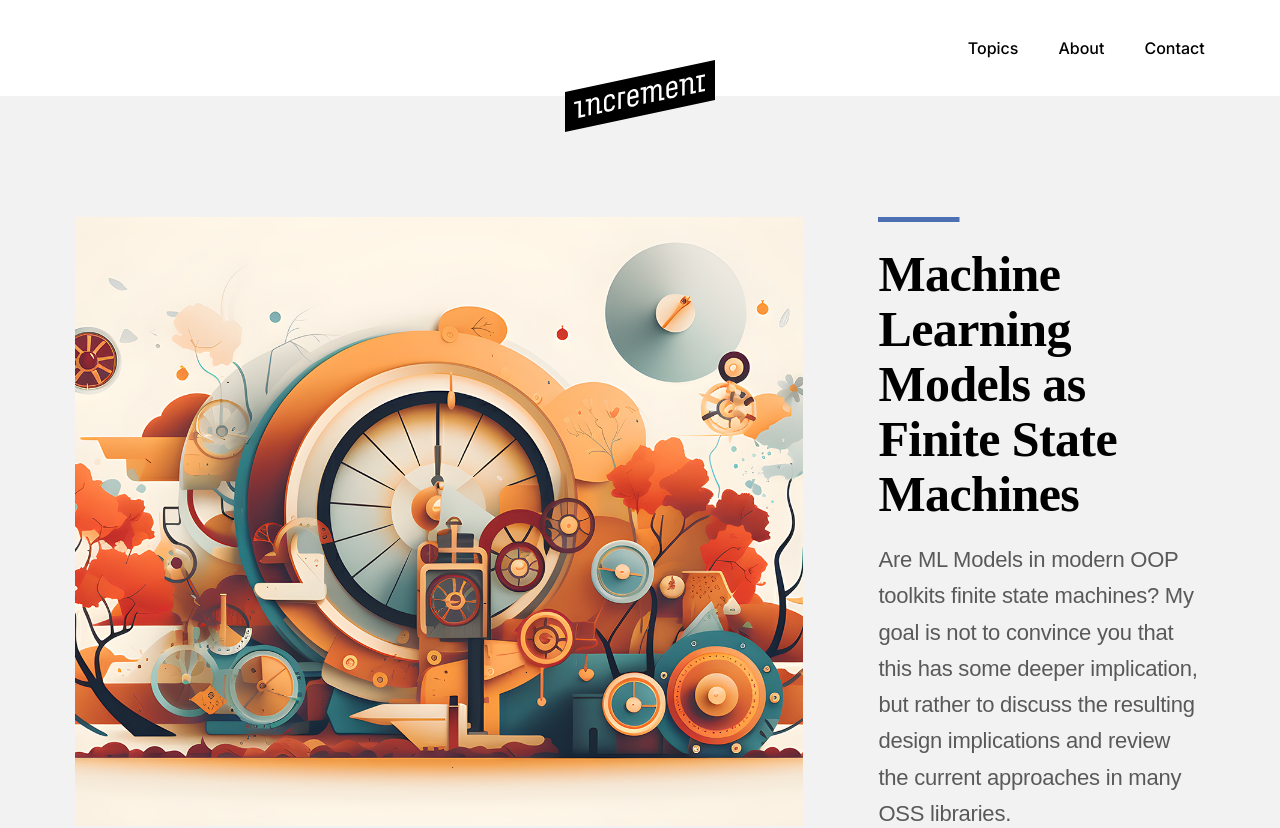
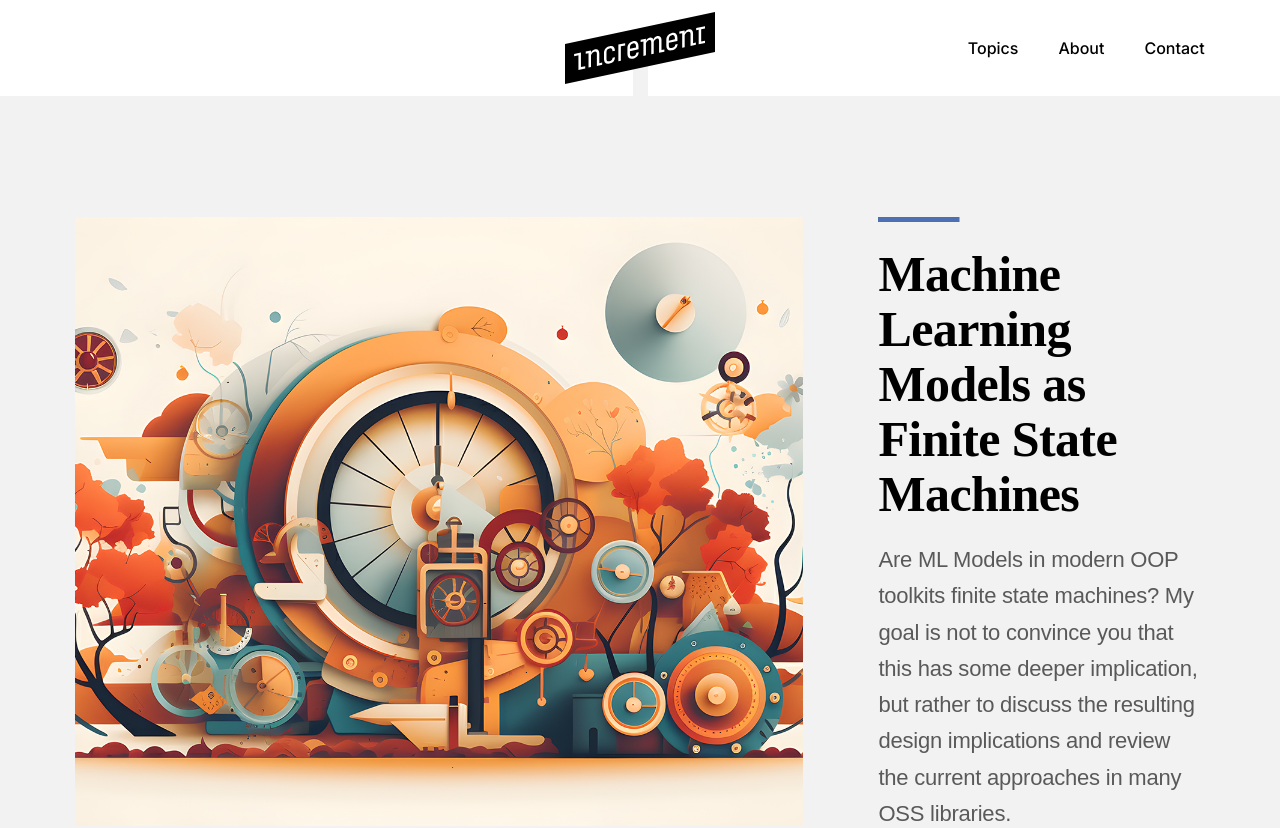
Before and after one commit to alexisdrakopoulos/magazine_website, a Next.js app in the folder magazine/: page / in a window 1280 px wide. Shown: the top 828 px of the page. Built offline with nearby package versions, Linux system fonts and the light colour scheme; a web font is replaced by a local one.

Commit message:
move logo up

```diff
--- a/magazine/src/app/globals.css
+++ b/magazine/src/app/globals.css
@@ -454,7 +454,7 @@ a {
   position: absolute;
   z-index: 20;
   left: 50%;
-  top: 100%;
+  top: 50%;
   width: 120px;
   transform:translate(-50%, -50%)
 }
```
